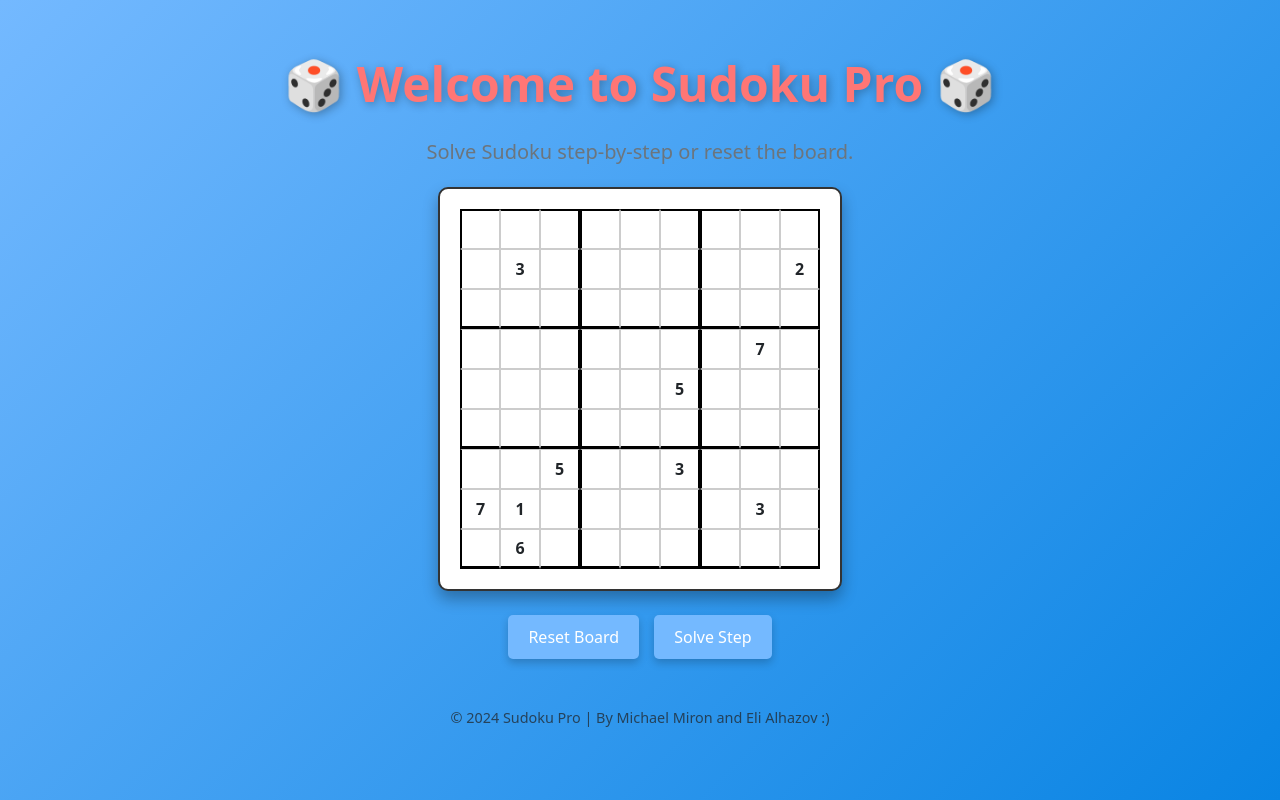
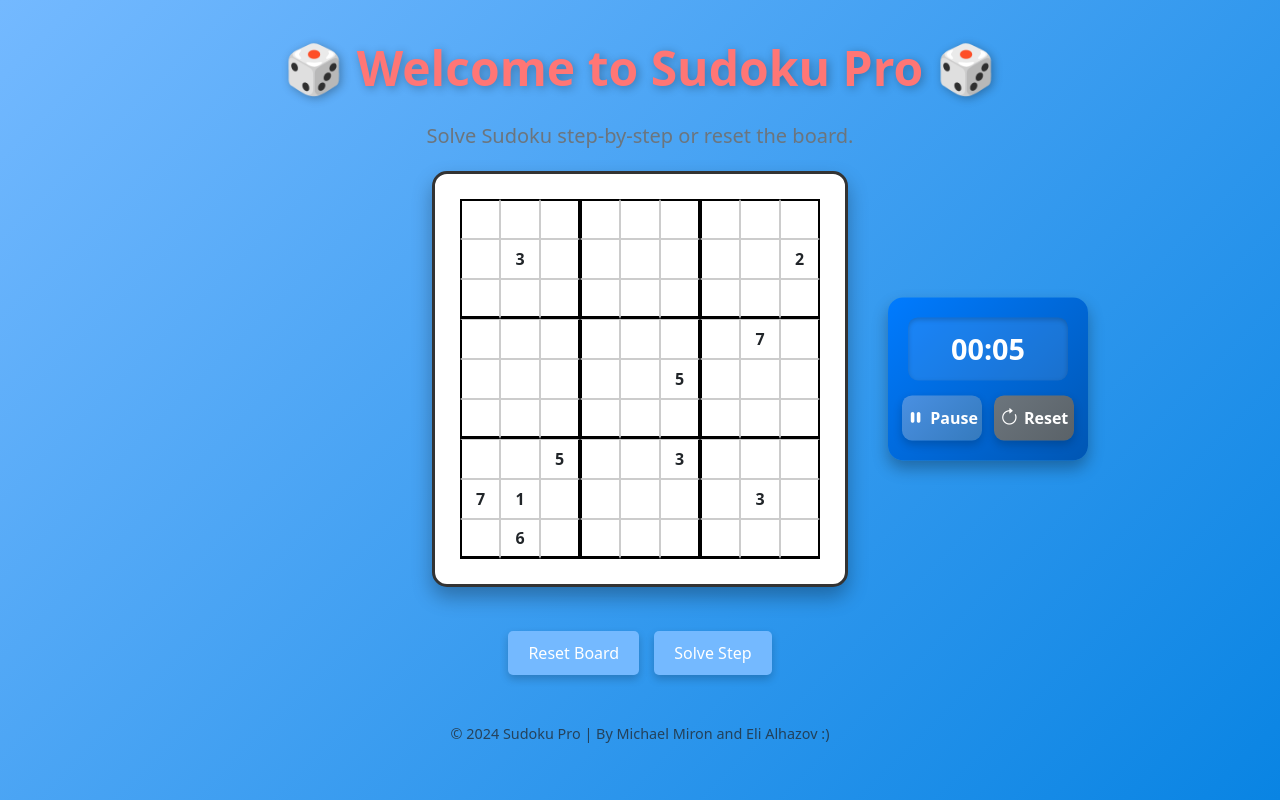
Before and after one commit to michaelmiron/sudoku-, a React (Vite) app in the folder frontend/sudoku-game/: page / in a window 1280 px wide. Built offline with nearby package versions, Linux system fonts and the light colour scheme.

Commit message:
Develop a timer that displays the gameplay duration. Update the time dynamically during gameplay.

```diff
--- a/frontend/sudoku-game/index.html
+++ b/frontend/sudoku-game/index.html
@@ -11,3 +11,8 @@
 <script type="module" src="/src/main.jsx"></script>
 </body>
 </html>
+
+<link
+        rel="stylesheet"
+        href="https://cdnjs.cloudflare.com/ajax/libs/bootstrap-icons/1.10.5/font/bootstrap-icons.min.css"
+/>
--- a/frontend/sudoku-game/src/Components/SudokuBoard.jsx
+++ b/frontend/sudoku-game/src/Components/SudokuBoard.jsx
@@ -4,8 +4,10 @@ import 'bootstrap/dist/css/bootstrap.min.css';
 import SudokuCell from './sudokuCell.jsx';
 import ResetBoard from './ResetBoard.jsx';
 import SolveStepButton from './SolveStepButton.jsx';
+import Timer from './Timer.jsx';
 import '../Styles/ResetBoard.css';
 import '../Styles/SolveStepButton.css';
+import '../Styles/Timer.css';
 
 const SudokuBoard = () => {
     const generateBoard = () => {
@@ -54,6 +56,14 @@ const SudokuBoard = () => {
     const { board: initialBoard, emptyCells: initialEmptyCells } = generateBoard();
     const [board, setBoard] = useState(initialBoard);
     const [emptyCells, setEmptyCells] = useState(initialEmptyCells);
+    const [resetTimer, setResetTimer] = useState(false);
+
+    const handleResetBoard = () => {
+        const { board, emptyCells } = generateBoard();
+        setBoard(board);
+        setEmptyCells(emptyCells);
+        setResetTimer((prev) => !prev);
+    };
 
     const updateBoard = (row, col, num) => {
         setBoard((prevBoard) =>
@@ -76,6 +86,8 @@ const SudokuBoard = () => {
                     Solve Sudoku step-by-step or reset the board.
                 </p>
             </div>
+
+            <div className="sudoku-timer-container">
                 <div className="sudoku-container">
                     <div className="sudoku-board">
                         {board.map((row, rowIndex) =>
@@ -90,13 +102,12 @@ const SudokuBoard = () => {
                         )}
                     </div>
                 </div>
+                <Timer reset={resetTimer} />
+            </div>
+
             <div className="button-container mt-4">
                 <ResetBoard
-                    setInitialBoard={() => {
-                        const { board, emptyCells } = generateBoard();
-                        setBoard(board);
-                        setEmptyCells(emptyCells);
-                    }}
+                    setInitialBoard={handleResetBoard}
                     setBoard={setBoard}
                     generateBoard={generateBoard}
                 />
@@ -108,6 +119,7 @@ const SudokuBoard = () => {
                     setEmptyCells={setEmptyCells}
                 />
             </div>
+
             <footer className="footer mt-5">
                 <p className="text-muted">© 2024 Sudoku Pro | By Michael Miron and Eli Alhazov :)</p>
             </footer>
--- /dev/null
+++ b/frontend/sudoku-game/src/Components/Timer.jsx
@@ -0,0 +1,56 @@
+import React, { useState, useEffect } from 'react';
+import '../Styles/Timer.css';
+
+const Timer = ({ reset }) => {
+    const [time, setTime] = useState(0);
+    const [isRunning, setIsRunning] = useState(true);
+
+    useEffect(() => {
+        let timer;
+        if (isRunning) {
+            timer = setInterval(() => {
+                setTime((prevTime) => prevTime + 1);
+            }, 1000);
+        } else {
+            clearInterval(timer);
+        }
+
+        return () => clearInterval(timer);
+    }, [isRunning]);
+
+    useEffect(() => {
+        setTime(0);
+        setIsRunning(true);
+    }, [reset]);
+
+    const formatTime = (seconds) => {
+        const minutes = String(Math.floor(seconds / 60)).padStart(2, '0');
+        const secs = String(seconds % 60).padStart(2, '0');
+        return `${minutes}:${secs}`;
+    };
+
+    return (
+        <div className="timer-container">
+            <div className="timer-display">
+                {formatTime(time)}
+            </div>
+            <div className="timer-buttons">
+                <button
+                    className="btn timer-button pause"
+                    onClick={() => setIsRunning(!isRunning)}
+                >
+                    <i className={`bi ${isRunning ? 'bi-pause-fill' : 'bi-play-fill'}`}></i>
+                    {isRunning ? 'Pause' : 'Resume'}
+                </button>
+                <button
+                    className="btn timer-button reset"
+                    onClick={() => setTime(0)}
+                >
+                    <i className="bi bi-arrow-clockwise"></i> Reset
+                </button>
+            </div>
+        </div>
+    );
+};
+
+export default Timer;
--- a/frontend/sudoku-game/src/Styles/SudokuBoard.css
+++ b/frontend/sudoku-game/src/Styles/SudokuBoard.css
@@ -1,3 +1,4 @@
+/* הגדרות בסיסיות לגוף ול-HTML */
 html, body {
     height: 100%;
     width: 100%;
@@ -11,6 +12,7 @@ html, body {
     text-align: center;
 }
 
+/* מסגרת עמוד */
 .page-frame {
     display: flex;
     flex-direction: column;
@@ -26,6 +28,7 @@ html, body {
     box-shadow: 0 8px 15px rgba(0, 0, 0, 0.3), 0 0 15px rgba(255, 118, 117, 0.5);
 }
 
+/* כותרת */
 .custom-title {
     font-size: 3rem;
     font-weight: bold;
@@ -34,7 +37,7 @@ html, body {
     margin-bottom: 10px;
 }
 
-
+/* כותרת משנית */
 .lead {
     font-size: 1.5rem;
     font-weight: 300;
@@ -42,12 +45,20 @@ html, body {
     margin-bottom: 20px;
 }
 
+/* מיכל ללוח ולטיימר */
+.sudoku-timer-container {
+    display: flex;
+    justify-content: center;
+    align-items: flex-start;
+    gap: 20px; /* מרווח בין הלוח לטיימר */
+    margin-bottom: 20px;
+}
 
+/* מיכל לוח */
 .sudoku-container {
     display: flex;
     justify-content: center;
     align-items: center;
-    flex-direction: column;
     background-color: #fff;
     border-radius: 10px;
     border: 2px solid #333;
@@ -55,19 +66,18 @@ html, body {
     box-shadow: 0 8px 15px rgba(0, 0, 0, 0.3);
     width: fit-content;
     max-width: 90vw;
-    margin: auto;
 }
 
+/* עיצוב הלוח */
 .sudoku-board {
     display: grid;
     grid-template-rows: repeat(9, 40px);
     grid-template-columns: repeat(9, 40px);
     gap: 0;
     background-color: #000;
-
 }
 
-
+/* שדות קלט */
 .cell-input {
     width: 100%;
     height: 100%;
@@ -80,6 +90,7 @@ html, body {
     color: #2d3436;
 }
 
+/* כפתורים */
 .button-container {
     display: flex;
     justify-content: center;
@@ -104,7 +115,72 @@ html, body {
     box-shadow: 0 6px 12px rgba(0, 0, 0, 0.3);
 }
 
+/* עיצוב הטיימר */
+.timer-container {
+    display: flex;
+    flex-direction: column;
+    align-items: center;
+    justify-content: center;
+    background-color: #007bff;
+    color: white;
+    padding: 15px;
+    border-radius: 10px;
+    box-shadow: 0 4px 12px rgba(0, 0, 0, 0.2);
+    width: 180px;
+}
 
+/* תצוגת הטיימר */
+.timer-display {
+    font-size: 1.5rem;
+    font-weight: bold;
+    margin-bottom: 10px;
+    display: flex;
+    align-items: center;
+    justify-content: center;
+    width: 100%;
+}
+
+/* כפתורי הטיימר */
+.timer-buttons {
+    display: flex;
+    gap: 10px;
+    justify-content: center;
+}
+
+/* עיצוב כפתורי הטיימר */
+.timer-button {
+    padding: 8px 12px;
+    font-size: 0.9rem;
+    border-radius: 5px;
+    border: none;
+    color: #fff;
+    cursor: pointer;
+    transition: transform 0.2s ease, box-shadow 0.2s ease;
+    box-shadow: 0 4px 8px rgba(0, 0, 0, 0.2);
+    width: 45px;
+    height: 40px;
+    display: flex;
+    align-items: center;
+    justify-content: center;
+}
+
+/* כפתור Pause עם עיצוב ייחודי */
+.timer-button.pause {
+    background-color: #28a745; /* ירוק */
+}
+
+/* כפתור Reset עם עיצוב ייחודי */
+.timer-button.reset {
+    background-color: #dc3545; /* אדום */
+}
+
+/* אפקט מעבר לכפתורים */
+.timer-button:hover {
+    transform: scale(1.05);
+    box-shadow: 0 6px 12px rgba(0, 0, 0, 0.3);
+}
+
+/* תחתית */
 .footer {
     margin-top: 20px;
     font-size: 0.9rem;
--- /dev/null
+++ b/frontend/sudoku-game/src/Styles/Timer.css
@@ -0,0 +1,113 @@
+/* מיכל ללוח ולטיימר */
+.sudoku-timer-container {
+    position: relative;         /* מיקום יחסי לשמירה על הלוח במרכז */
+    display: inline-block;      /* מוודא שהמיכל תואם לגודל הלוח */
+}
+
+/* מיכל הלוח */
+.sudoku-container {
+    display: flex;
+    justify-content: center;
+    align-items: center;
+    background-color: #fff;
+    border-radius: 15px;
+    border: 3px solid #333;
+    padding: 25px;
+    box-shadow: 0 10px 20px rgba(0, 0, 0, 0.3);
+    width: fit-content;
+    max-width: 90vw;
+    transition: box-shadow 0.3s ease;
+}
+
+.sudoku-container:hover {
+    box-shadow: 0 12px 25px rgba(0, 0, 0, 0.4);
+}
+
+
+.timer-container {
+    position: absolute;
+    right: -240px;
+    top: 50%;
+    transform: translateY(-50%);
+    background: linear-gradient(135deg, #007bff, #0056b3);
+    color: white;
+    padding: 20px;
+    border-radius: 15px;
+    box-shadow: 0 8px 16px rgba(0, 0, 0, 0.3);
+    width: 200px;
+    text-align: center;
+    transition: transform 0.3s ease, box-shadow 0.3s ease;
+}
+
+.timer-container:hover {
+    transform: translateY(-52%);
+    box-shadow: 0 10px 20px rgba(0, 0, 0, 0.4);
+}
+
+/* תצוגת הטיימר */
+.timer-display {
+    font-size: 1.8rem;
+    font-weight: bold;
+    margin-bottom: 15px;
+    padding: 10px;
+    background-color: rgba(255, 255, 255, 0.1);
+    border-radius: 10px;
+    box-shadow: inset 0 2px 5px rgba(0, 0, 0, 0.2);
+}
+
+/* כפתורי הטיימר */
+.timer-buttons {
+    display: flex;
+    gap: 12px;
+    justify-content: center;
+}
+
+/* עיצוב כפתור משודרג עבור Pause/Resume ו-Reset */
+.timer-button {
+    padding: 10px 15px;
+    font-size: 1rem;
+    border-radius: 10px;
+    border: none;
+    color: white;
+    cursor: pointer;
+    background: linear-gradient(135deg, #4a90e2, #357abd); /* גרדיאנט כחול */
+    transition: transform 0.2s ease, box-shadow 0.2s ease;
+    box-shadow: 0 4px 10px rgba(0, 0, 0, 0.2);
+    width: 80px;
+    height: 45px;
+    display: flex;
+    align-items: center;
+    justify-content: center;
+    font-weight: bold;
+}
+
+/* אפקט hover לכפתור */
+.timer-button:hover {
+    background: linear-gradient(135deg, #357abd, #2a5d9c);
+    transform: scale(1.05);
+    box-shadow: 0 6px 12px rgba(0, 0, 0, 0.3);
+}
+
+/* אייקונים בתוך הכפתור */
+.timer-button i {
+    font-size: 1.2rem;
+    margin-right: 5px;
+}
+
+/* כפתור Reset */
+.timer-button.reset {
+    background: linear-gradient(135deg, #6c757d, #5a6268); /* גרדיאנט אפור */
+}
+
+.timer-button.reset:hover {
+    background: linear-gradient(135deg, #5a6268, #495057);
+}
+
+/* כפתור Pause/Resume */
+.timer-button.pause {
+    background: linear-gradient(135deg, #4a90e2, #357abd); /* גרדיאנט כחול */
+}
+
+.timer-button.pause:hover {
+    background: linear-gradient(135deg, #357abd, #2a5d9c);
+}
```
Lines whose indentation alone changed are shown as unchanged.
